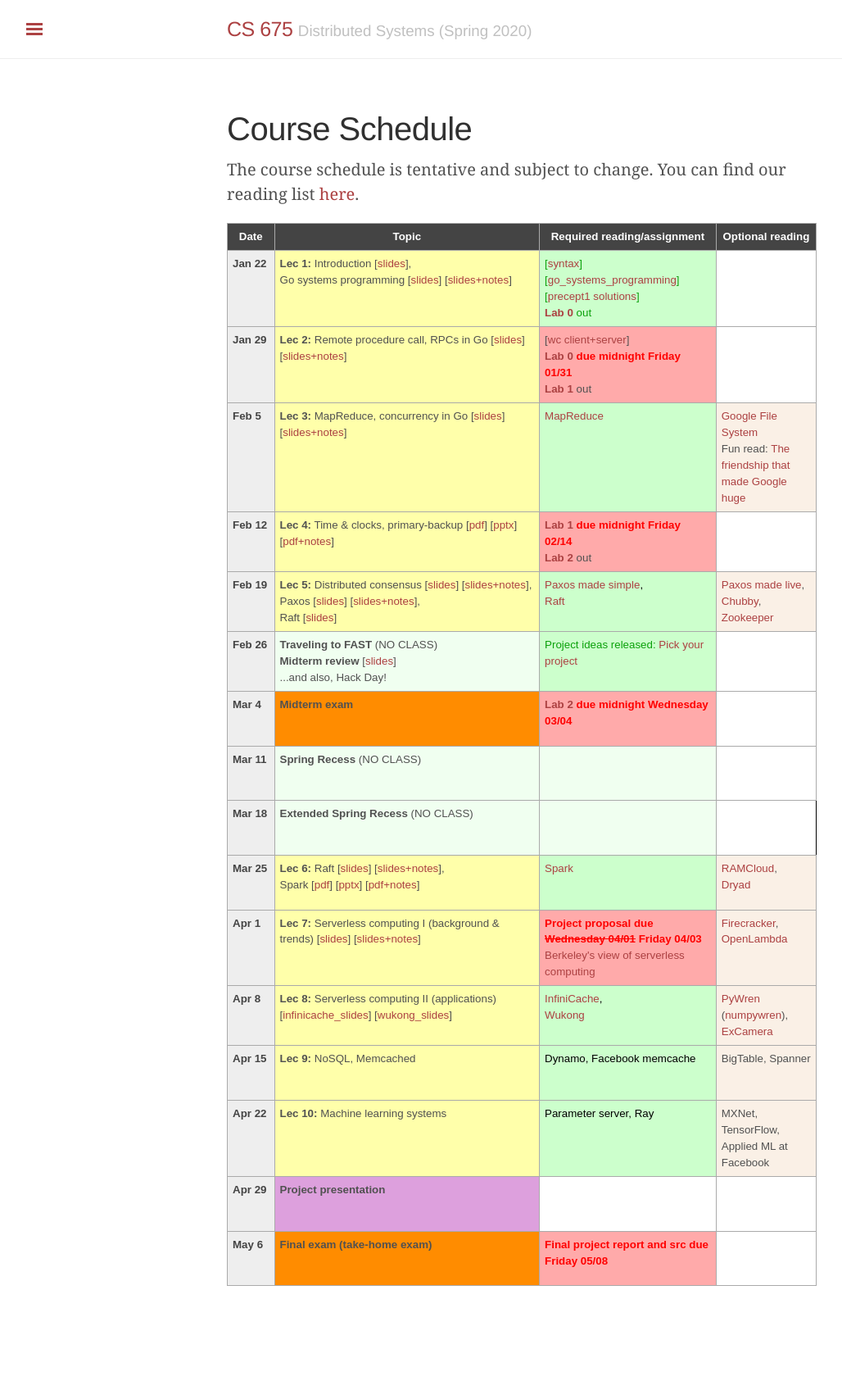
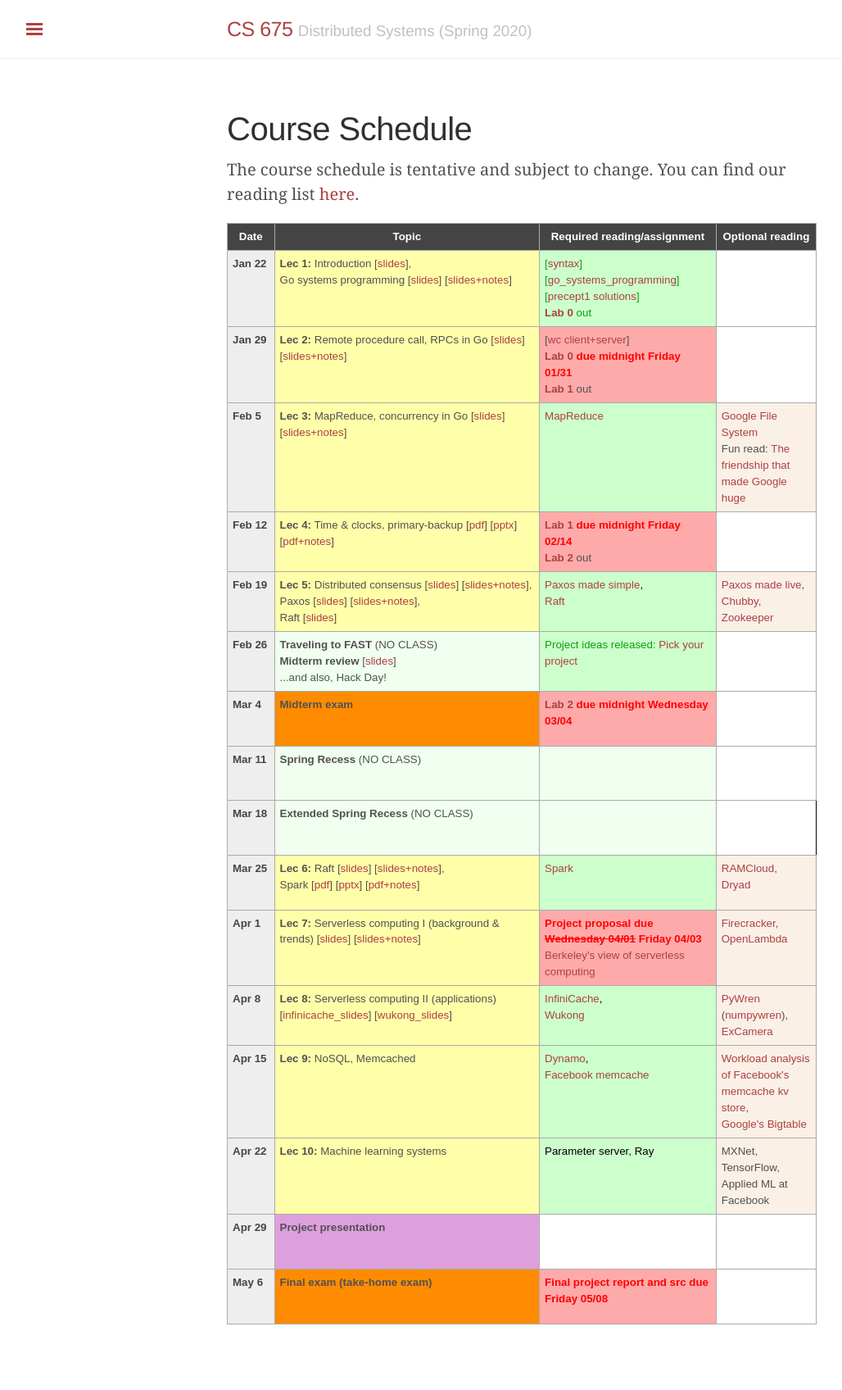
Before and after one commit to tddg/cs675-spring20, a Jekyll site: the page built from schedule.md, in a window 1280 px wide. Shown: the whole page at 82% size, without its empty margins (3-1031 px from the left). Built offline with Jekyll 4.4.1, drawn with Linux system fonts in a browser that asks for light colours; before the commit the page ends 1649 px from its top, so only the background shows below that.

Commit message:
added papers

```diff
--- a/schedule.md
+++ b/schedule.md
@@ -213,8 +213,10 @@ The course schedule is tentative and subject to change. You can find our reading
   <td class="lecture">
 	<b>Lec 9:</b> NoSQL, Memcached</td>
   <td class="nodue">
-	<span class="reading">Dynamo, Facebook memcache</span></td>
-  <td class="optional">BigTable, Spanner</td>
+	<span class="reading"><a href="./public/papers/dynamo_sosp07.pdf">Dynamo</a>,<br/>
+		<a href="./public/papers/memcache_nsdi13.pdf">Facebook memcache</a></span></td>
+  <td class="optional"><a href="./public/papers/fbkvs_sigmetrics12.pdf">Workload analysis of Facebook's memcache kv store</a>,<br/>
+		<a href="./public/papers/bigtable_osdi06.pdf">Google's Bigtable</a></td>
   <!--td class="lecture">
 	<b>Lec 10:</b> Infrastructure, DC/OS</td>
   <td class="deadline">
```
Also changed, not shown: 2 other files.
